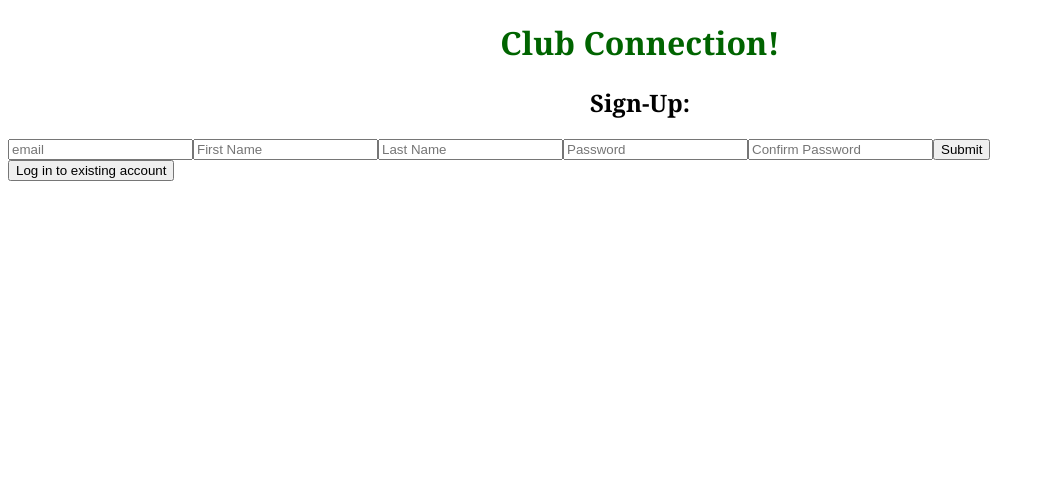
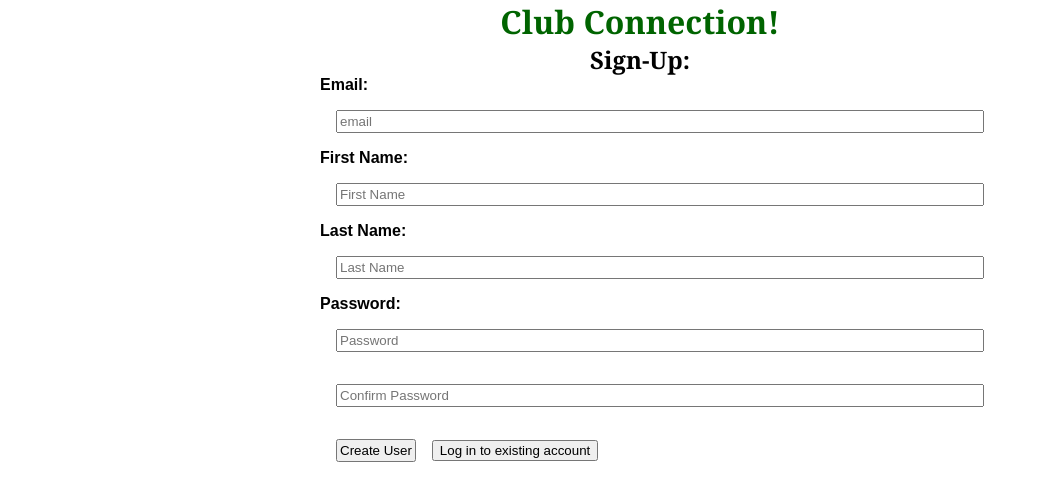
Before and after one commit to amdepaolo/club-management-app, a React (Create React App) app in the folder client/: page /create in a window 1280 px wide. Shown: the top 500 px of the page, without its empty margins (0-1045 px from the left). Built offline with nearby package versions, Linux system fonts and the light colour scheme; no server answers.

Commit message:
style changes, visual cleanup

```diff
--- a/client/src/components/Club.js
+++ b/client/src/components/Club.js
@@ -37,8 +37,8 @@ function Club({club, onMemberClick}){
             <p><b>Description:</b> {club.description}</p>
             <p> <b>Members:</b> {club.current_memberships} of {club.max_membership} enrolled </p>
             {club.member_id? leaveButton:joinButton}
-            <Link to={`/clubs/${club.id}`}>View</Link>
-            <Link to={`/clubs/${club.id}/edit`}>Edit?</Link>
+            <Link to={`/clubs/${club.id}`}><button>View</button></Link>
+            <Link to={`/clubs/${club.id}/edit`}><button>Edit?</button></Link>
         </div>
     )
 }
--- a/client/src/components/ClubDetail.js
+++ b/client/src/components/ClubDetail.js
@@ -8,7 +8,7 @@ function ClubDetail({clubs, onMemberClick}){
     const selectedClub = clubs.find(club => club.id === parseInt(params.clubId))
 
     return(
-        <div>
+        <div id="display">
             <Club club={selectedClub} onMemberClick={onMemberClick}/>
             <Roster club={selectedClub}/>
         </div>
--- a/client/src/components/ClubForm.js
+++ b/client/src/components/ClubForm.js
@@ -1,41 +1,42 @@
 import React from "react";
 
-function ClubForm({club, updateClubObj, submitValue, handleSubmit}){
+function ClubForm({club, updateClubObj, submitValue, handleSubmit, children}){
 
     return(
         <form onSubmit={handleSubmit}>
-                <label>Club Name:</label>
+                <label><b>Club Name: </b></label>
                 <input
                     type='text'
                     value={club.name}
                     onChange={e => updateClubObj('name', e.target.value)}
                 />
-                <label>Meeting Time: </label>
+                <label><b>Meeting Time: </b></label>
                 <input
                     type='text'
                     value={club.meeting_time}
                     onChange={e => updateClubObj('meeting_time', e.target.value)}
                 />
-                <label>Meeting Area: </label>
+                <label><b>Meeting Area: </b></label>
                 <input
                     type='text'
                     value={club.meeting_area}
                     onChange={e => updateClubObj('meeting_area', e.target.value)}
                     placeholder='Meeting Area'
                 />
-                <label>Maximum Members:</label>
+                <label><b>Maximum Members: </b></label>
                 <input
                     type='number'
                     value={club.max_membership}
                     onChange={e => updateClubObj('max_membership', e.target.value)}
                 />
-                <label>Description: </label>
+                <label><b>Description: </b></label>
                 <textarea
                     value={club.description}
                     onChange={e => updateClubObj('description', e.target.value)}
                     placeholder='Enter a brief description'
                 />
                 <input type='submit' value={submitValue}/>
+                {children}
             </form>
     )
 }
--- a/client/src/components/EditClub.js
+++ b/client/src/components/EditClub.js
@@ -48,8 +48,9 @@ function EditClub({clubs, onUpdateClick, onDeleteClick, purpose }){
                 updateClubObj={updateClubObj}
                 handleSubmit={handleUpdate}
                 submitValue='Save Edit'
-            />
-            <button onClick={handleDelete}>Delete Club</button>
+            >
+                <button onClick={handleDelete}>Delete Club</button>
+            </ClubForm>
         </div>
     )
 }
--- a/client/src/components/EditUser.js
+++ b/client/src/components/EditUser.js
@@ -57,8 +57,8 @@ function EditUser({user, setUser}){
                     onChange={e => setBio(e.target.value)}
                 ></textarea>
                 <input type='submit' value='Save Changes'></input>
+                <button onClick={handleDelete}>Delete User?</button>
             </form>
-            <button onClick={handleDelete}>Delete User?</button>
         </div>
     )
 
--- a/client/src/components/LandingPage.js
+++ b/client/src/components/LandingPage.js
@@ -5,13 +5,14 @@ import SignUp from "./SignUp";
 function LandingPage({setUser}){
     const[existingAccount, setExistingAccount] = useState(false)
 
+    function swapForm(){
+        setExistingAccount(!existingAccount)
+    }
+
    return (
     <div>
         <h1>Club Connection!</h1>
-        {existingAccount? <Login onLogin={setUser}/>:<SignUp onSignUp={setUser}/>}
-        <button onClick={()=> setExistingAccount(!existingAccount)}>
-            {existingAccount? "Create a new account":"Log in to existing account"}
-        </button>
+        {existingAccount? <Login onLogin={setUser} swapForm={swapForm}/>:<SignUp onSignUp={setUser} swapForm={swapForm}/>}
     </div>
    )
 
--- a/client/src/components/Login.js
+++ b/client/src/components/Login.js
@@ -1,6 +1,6 @@
 import React, {useState} from 'react'
 
-function Login({onLogin}){
+function Login({onLogin, swapForm}){
     const [email, setEmail] = useState('')
     const [password, setPassword] = useState('')
 
@@ -21,17 +21,20 @@ function Login({onLogin}){
         <div>
             <h2>Log-in</h2>
             <form onSubmit={handleSubmit}>
+                <label><b>Email: </b></label>
                 <input
                     type='text'
                     value={email}
                     onChange={e => setEmail(e.target.value)}
                     placeholder='email'></input>
+                <label><b>Password: </b></label>
                 <input
                     type='password'
                     value={password}
                     onChange={e => setPassword(e.target.value)}
                     placeholder='password'></input>
-                <input type='submit' placeholder='Log-In'></input>
+                <input type='submit' value='Log-In'></input>
+                <button onClick={swapForm}>Create a new account</button>
             </form>
         </div>
     )
--- a/client/src/components/Profile.js
+++ b/client/src/components/Profile.js
@@ -7,12 +7,12 @@ function Profile({user, clubs}){
     const userClubsList = joinedClubs.map(club => <li key={club.id}>{club.name}</li>)
 
     return(
-        <div>
+        <div id="profile">
             <h2>Profile:</h2>
             <h3>{user.first_name} {user.last_name}</h3>
-            <p>Bio: {user.bio}</p>
+            <p><b>Bio:  </b>{user.bio}</p>
             <ul>
-                <p>Clubs:</p>
+                <p><b>Clubs: </b></p>
                 {userClubsList}
             </ul>
             <Link to='/profile/edit'>Edit Your Profile? </Link>
--- a/client/src/components/SignUp.js
+++ b/client/src/components/SignUp.js
@@ -1,6 +1,6 @@
 import React, {useState} from "react";
 
-function SignUp({onSignUp}){
+function SignUp({onSignUp, swapForm}){
     const [firstName, setFirstName] = useState('')
     const [lastName, setLastName] = useState('')
     const [email, setEmail] = useState('')
@@ -25,20 +25,24 @@ function SignUp({onSignUp}){
         <div>
             <h2>Sign-Up:</h2>
             <form onSubmit={handleSubmit}>
+                <label><b>Email: </b></label>
                 <input
                     type='text'
                     value={email}
                     onChange={e => setEmail(e.target.value)} placeholder="email"></input>
+                <label><b>First Name: </b></label>
                 <input
                     type='text'
                     value={firstName}
                     onChange={e => setFirstName(e.target.value)}
                     placeholder="First Name"></input>
+                <label><b>Last Name: </b></label>
                 <input
                     type='text'
                     value={lastName}
                     onChange={e => setLastName(e.target.value)}
                     placeholder="Last Name"></input>
+                <label><b>Password: </b></label>
                 <input
                     type='password'
                     value={password}
@@ -49,7 +53,8 @@ function SignUp({onSignUp}){
                     value={confirmation}
                     onChange={e => setConfirmation(e.target.value)}
                     placeholder="Confirm Password"></input>
-                <input type='submit'></input>
+                <input type='submit' value='Create User'></input>
+                <button onClick={swapForm}>Log in to existing account</button>
             </form>
         </div>
     )
--- a/client/src/index.css
+++ b/client/src/index.css
@@ -1,10 +1,9 @@
 * {
-  margin: 1rem, auto;
-  padding: 3 rem;
+  margin: auto;
+  padding: auto;
   text-align: left;
   font-family: Arial, Helvetica, sans-serif;
   width: auto;
-  align-items: center;
 }
 
 h1,h2,h3{
@@ -14,6 +13,24 @@ h1,h2,h3{
 
 h1{ color: darkgreen;}
 
+p, li, a{
+  padding: 0.25rem;
+}
+
+form{
+  max-width: 50%;
+}
+
+input, textarea{
+  width: 100%;
+  padding: 0.125rem;
+  margin: 1rem;
+}
+
+input[type=submit]{
+  width: auto;
+}
+
 .clubList{
   display: flex;
   flex-wrap: wrap;
@@ -22,8 +39,8 @@ h1{ color: darkgreen;}
 
 .club{
   max-width: 400px;
-  padding: 2px;
-  margin: 2px;
+  padding: 8px;
+  margin: 8px;
 }
 
 #navBar {
@@ -44,3 +61,20 @@ h1{ color: darkgreen;}
   color: black;
   background-color: white;
 }
+
+#profile {
+  max-width: 50%;
+  text-align: center;
+  margin: auto;
+  padding: auto;
+}
+
+#display {
+  display: flex;
+  border: 2px;
+  flex: auto auto;
+  max-width: 60%;
+  margin: auto;
+  padding: 10px;
+  text-align: center;
+}
```
Also changed, not shown: client/src/components/ClubsPage.js (+0 -36 lines).
